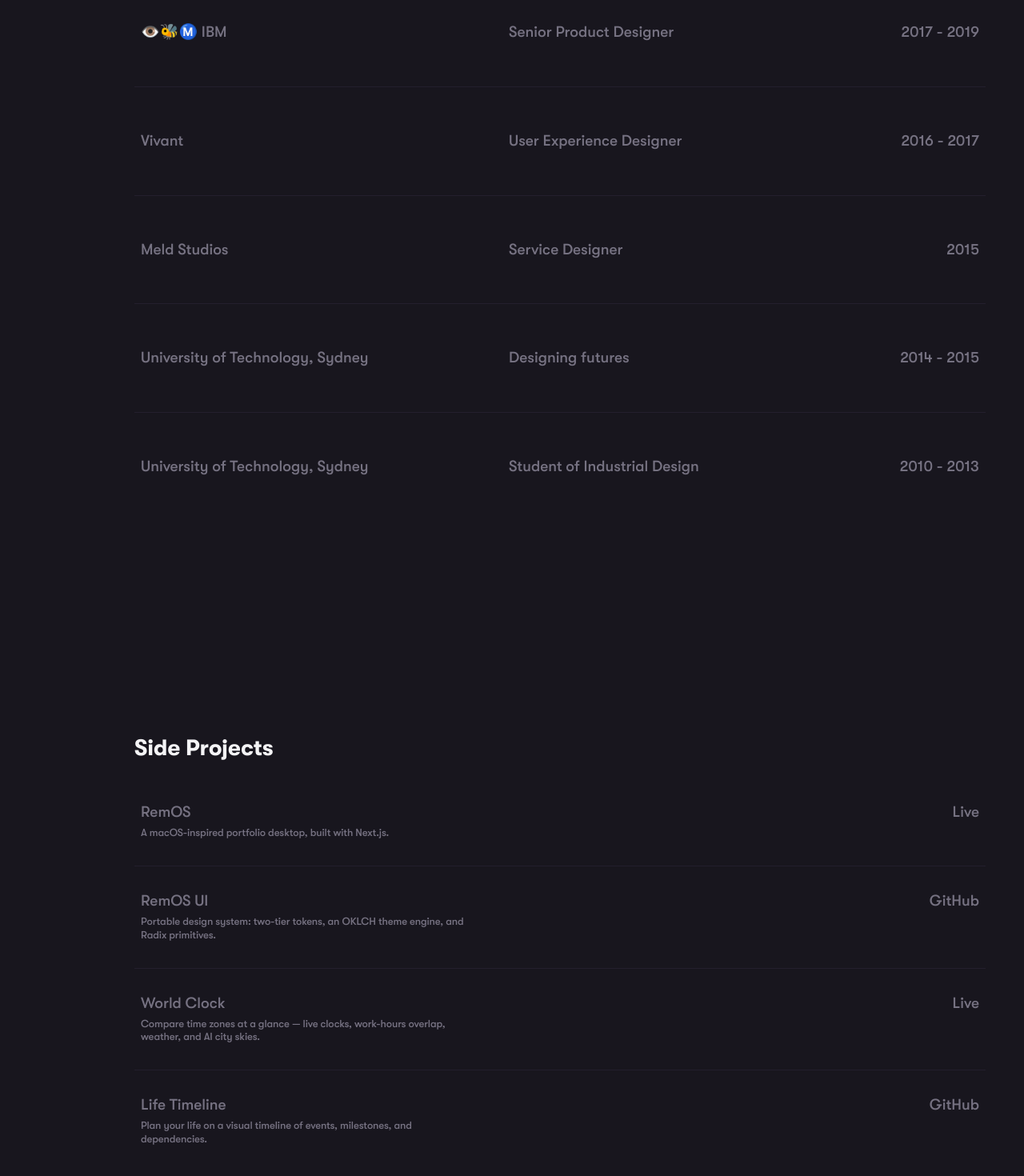
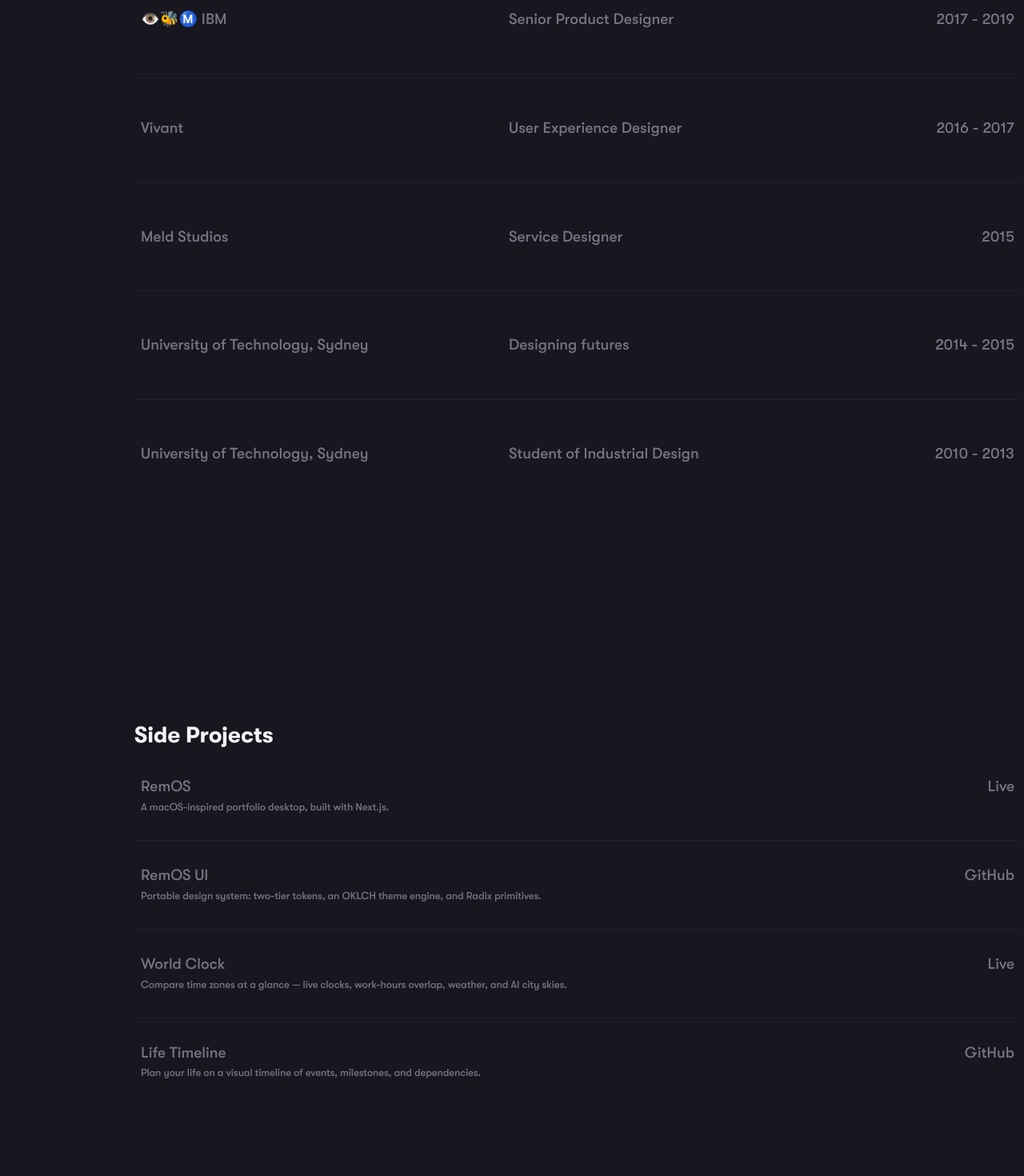
Before and after one commit to Remibousk/remibousk-site, a Next.js app in the folder site/: page / in a window 1280 px wide. Shown: the part 5404-6874 px from the top of the page at 80% size. Built offline with nearby package versions, Linux system fonts and the light colour scheme.

Commit message:
Tighten Experience and Side Projects list styles
Drop the 16px heading gap and 1064px list cap so both sections span the
column. Side Projects no longer indents on hover.

```diff
--- a/site/src/components/ExperienceTimeline/ExperienceTimeline.module.css
+++ b/site/src/components/ExperienceTimeline/ExperienceTimeline.module.css
@@ -21,7 +21,7 @@
   line-height: 1.2;
   color: var(--text-primary);
   padding: 4px 0;
-  margin: 0 0 16px;
+  margin: 0;
 }
 
 @media (max-width: 809px) {
@@ -34,7 +34,6 @@
   display: flex;
   flex-direction: column;
   width: 100%;
-  max-width: 1064px;
   list-style: none;
   margin: 0;
   padding: 0;
--- a/site/src/components/SideProjects/SideProjects.module.css
+++ b/site/src/components/SideProjects/SideProjects.module.css
@@ -18,7 +18,7 @@
   line-height: 1.2;
   color: var(--text-primary);
   padding: 4px 0;
-  margin: 0 0 16px;
+  margin: 0;
 }
 
 @media (max-width: 809px) {
@@ -31,7 +31,6 @@
   display: flex;
   flex-direction: column;
   width: 100%;
-  max-width: 1064px;
   list-style: none;
   margin: 0;
   padding: 0;
@@ -55,12 +54,6 @@
   padding: 32px 8px;
   text-decoration: none;
   color: inherit;
-  transition: padding-left 0.4s cubic-bezier(0.22, 1.1, 0.36, 1);
-}
-
-.link:hover,
-.link:focus-visible {
-  padding-left: 16px;
 }
 
 .link:hover .name,
@@ -70,13 +63,6 @@
 .link:focus-visible .description,
 .link:focus-visible .meta {
   color: var(--text-hover);
-}
-
-@media (min-width: 810px) {
-  .link:hover,
-  .link:focus-visible {
-    padding-left: 16px;
-  }
 }
 
 .copy {
@@ -95,11 +81,9 @@
   line-height: 1.2;
   color: var(--text-muted);
   margin: 0;
-  transition: color 0.4s cubic-bezier(0.22, 1.1, 0.36, 1);
 }
 
 .description {
-  max-width: 420px;
   margin: 0;
   font-family: var(--type-caption-family);
   font-weight: var(--type-caption-weight);
@@ -107,7 +91,6 @@
   line-height: var(--type-caption-leading);
   letter-spacing: var(--type-caption-tracking);
   color: var(--text-muted);
-  transition: color 0.4s cubic-bezier(0.22, 1.1, 0.36, 1);
 }
 
 @media (max-width: 809px) {
@@ -121,12 +104,3 @@
   flex: none;
   white-space: nowrap;
 }
-
-@media (prefers-reduced-motion: reduce) {
-  .link,
-  .name,
-  .description,
-  .meta {
-    transition: none;
-  }
-}
```
